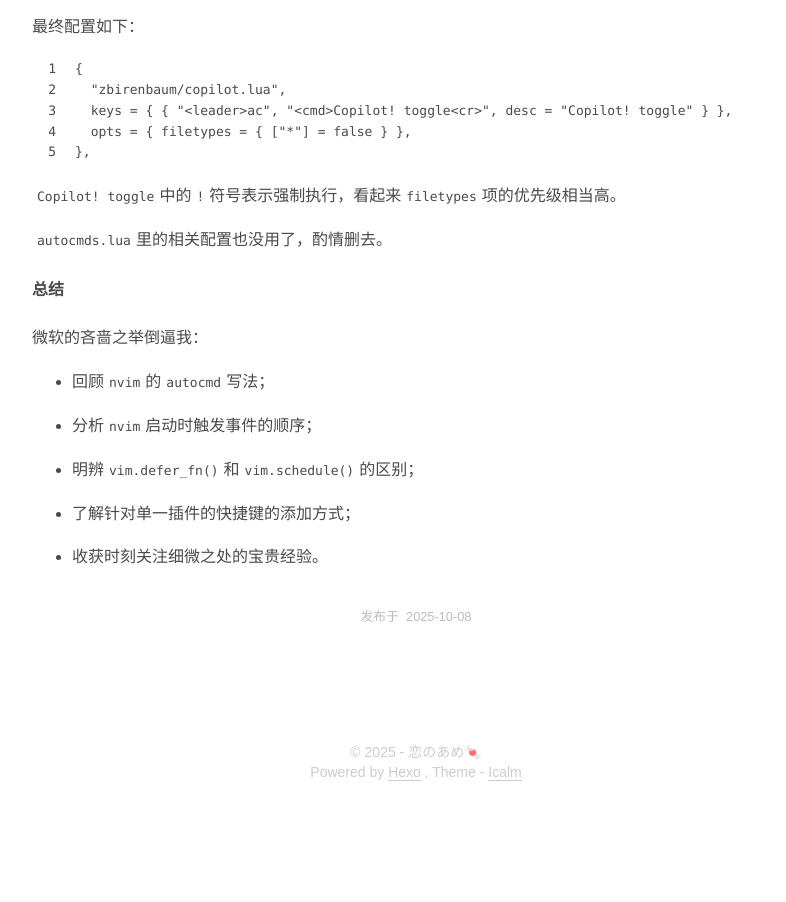
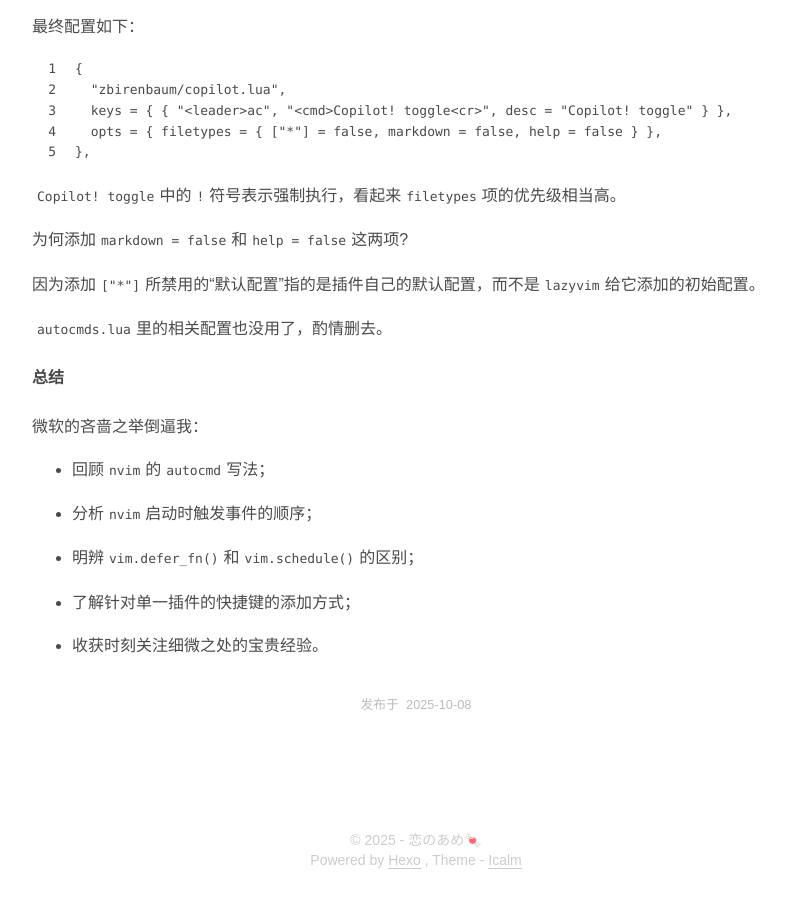
Before and after one commit to arinsong2001/arinsong2001.github.io, a plain HTML site: page 2025/10/08/Copilot-lua-configs/index.html in a window 1280 px wide. Shown: the part 2768-3670 px from the top of the page, without its empty margins (344-1130 px from the left). Before the commit the page ends 3582 px from the top, so only its background shows below. Drawn offline with Linux system fonts and the light colour scheme; a small style sheet from the web is missing.

Commit message:
Site updated: 2025-10-10 21:37:29

```diff
--- a/2025/10/08/Copilot-lua-configs/index.html
+++ b/2025/10/08/Copilot-lua-configs/index.html
@@ -112,9 +112,11 @@
 <figure class="highlight plaintext"><table><tr><td class="gutter"><pre><span class="line">1</span><br></pre></td><td class="code"><pre><span class="line">If you add &quot;*&quot; as a filetype, the default configuration for filetypes won&#x27;t be used anymore.</span><br></pre></td></tr></table></figure>
 
 <p>最终配置如下：</p>
-<figure class="highlight plaintext"><table><tr><td class="gutter"><pre><span class="line">1</span><br><span class="line">2</span><br><span class="line">3</span><br><span class="line">4</span><br><span class="line">5</span><br></pre></td><td class="code"><pre><span class="line">&#123;</span><br><span class="line">  &quot;zbirenbaum/copilot.lua&quot;,</span><br><span class="line">  keys = &#123; &#123; &quot;&lt;leader&gt;ac&quot;, &quot;&lt;cmd&gt;Copilot! toggle&lt;cr&gt;&quot;, desc = &quot;Copilot! toggle&quot; &#125; &#125;,</span><br><span class="line">  opts = &#123; filetypes = &#123; [&quot;*&quot;] = false &#125; &#125;,</span><br><span class="line">&#125;,</span><br></pre></td></tr></table></figure>
+<figure class="highlight plaintext"><table><tr><td class="gutter"><pre><span class="line">1</span><br><span class="line">2</span><br><span class="line">3</span><br><span class="line">4</span><br><span class="line">5</span><br></pre></td><td class="code"><pre><span class="line">&#123;</span><br><span class="line">  &quot;zbirenbaum/copilot.lua&quot;,</span><br><span class="line">  keys = &#123; &#123; &quot;&lt;leader&gt;ac&quot;, &quot;&lt;cmd&gt;Copilot! toggle&lt;cr&gt;&quot;, desc = &quot;Copilot! toggle&quot; &#125; &#125;,</span><br><span class="line">  opts = &#123; filetypes = &#123; [&quot;*&quot;] = false, markdown = false, help = false &#125; &#125;,</span><br><span class="line">&#125;,</span><br></pre></td></tr></table></figure>
 
 <p><code>Copilot! toggle</code>中的<code>!</code>符号表示强制执行，看起来<code>filetypes</code>项的优先级相当高。</p>
+<p>为何添加<code>markdown = false</code>和<code>help = false</code>这两项?</p>
+<p>因为添加<code>[&quot;*&quot;]</code>所禁用的“默认配置”指的是插件自己的默认配置，而不是<code>lazyvim</code>给它添加的初始配置。</p>
 <p><code>autocmds.lua</code>里的相关配置也没用了，酌情删去。</p>
 <h4 id="总结"><a href="#总结" class="headerlink" title="总结"></a>总结</h4><p>微软的吝啬之举倒逼我：</p>
 <ul>
```
Also changed, not shown: index.html (+3 -1 lines).
